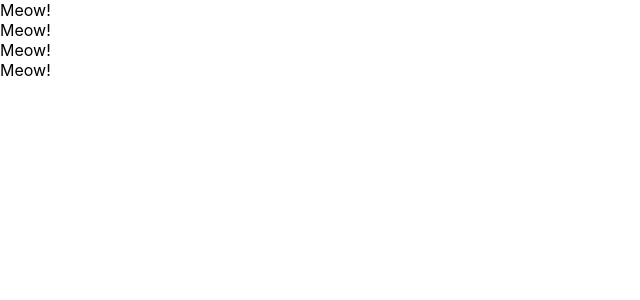
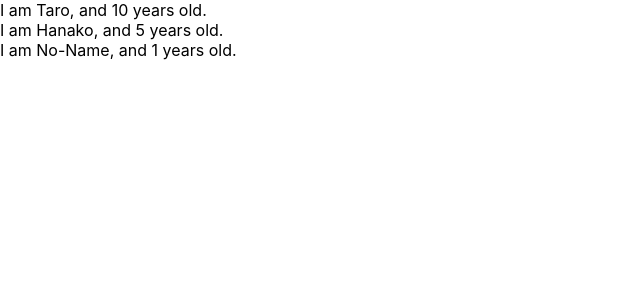
Before and after one commit to kagamirr0r/udemy-react-redux-crud-application, a React (Create React App) app: page / in a window 1280 px wide. Shown: the top 300 px of the page, without its empty margins (0-640 px from the left). Built offline with nearby package versions, Linux system fonts and the light colour scheme.

Commit message:
Learn about Props

```diff
--- a/src/App.js
+++ b/src/App.js
@@ -31,18 +31,40 @@
 // }
 
 const App = () => {
+  const profiles = [
+    {
+      name: "Taro",
+      age: 10,
+    },
+    {
+      name: "Hanako",
+      age: 5,
+    },
+    {
+      name: "No-Name",
+    },
+  ];
+  return (
+    <>
+      {/* <User name={"Taro"} age={10} />
+      <User name={"Hanako"} age={5} /> */}
+      {profiles.map((profile, index) => {
+        return <User name={profile.name} age={profile.age} key={index} />;
+      })}
+    </>
+  );
+};
+
+const User = (props) => {
   return (
     <div>
-      <Cat />
-      <Cat />
-      <Cat />
-      <Cat />
+      I am {props.name}, and {props.age} years old.
     </div>
   );
 };
 
-const Cat = () => {
-  return <div>Meow!</div>;
+User.defaultProps = {
+  age: 1,
 };
 
 // function App() {
```
